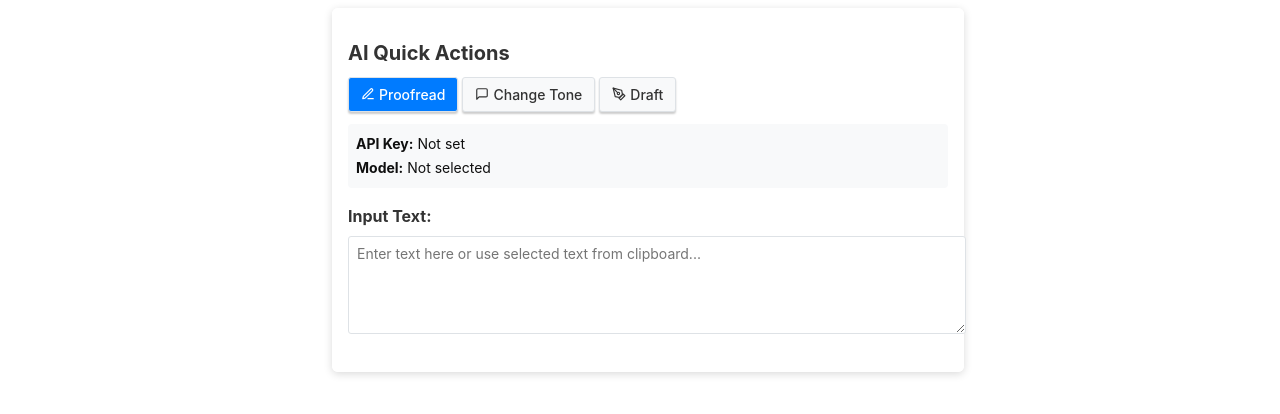
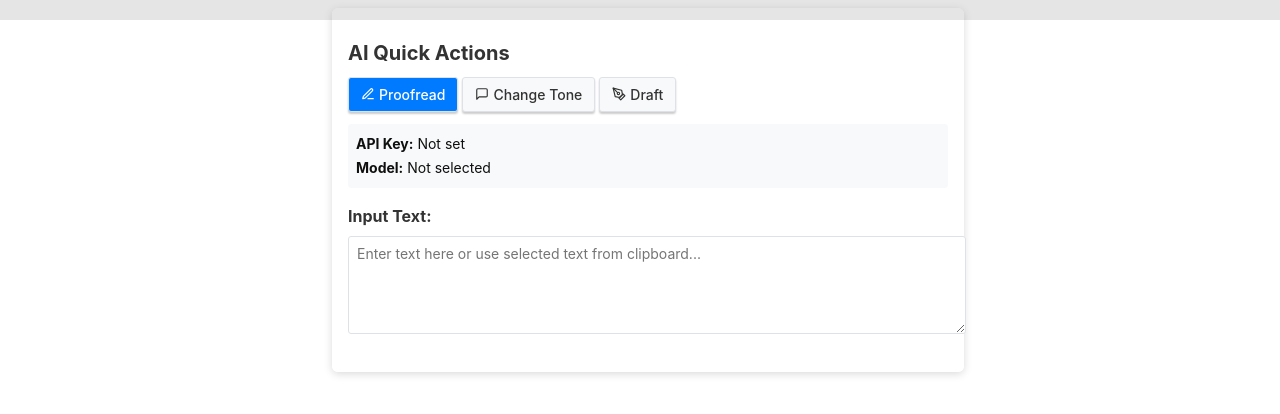
Before and after one commit to IcyFeVA/wraiter, a React (Vite) app: page / in a window 1280 px wide. Shown: the top 414 px of the page. Built offline with nearby package versions, Linux system fonts and the light colour scheme.

Commit message:
draggable top bar

```diff
--- a/src/App.css
+++ b/src/App.css
@@ -86,6 +86,11 @@ button {
   margin-right: 5px;
 }
 
+.drag-region {
+  -webkit-app-region: drag;
+  app-region: drag;
+}
+
 @media (prefers-color-scheme: dark) {
   :root {
     color: #f6f6f6;
--- a/src/App.tsx
+++ b/src/App.tsx
@@ -13,6 +13,34 @@ function App() {
       height: '100vh',
       backgroundColor: 'transparent'
     }}>
+      {/* Draggable top bar */}
+      <div
+        className="drag-region"
+        style={{
+          width: '100%',
+          height: '20px',
+          backgroundColor: 'rgba(0, 0, 0, 0.1)',
+          cursor: 'grab',
+          position: 'fixed',
+          top: 0,
+          left: 0,
+          zIndex: 9999,
+          WebkitUserSelect: 'none',
+          userSelect: 'none'
+        }}
+        data-tauri-drag-region="true"
+        onMouseDown={(e) => {
+          if (e.button === 0) { // Left mouse button
+            e.currentTarget.style.cursor = 'grabbing';
+          }
+        }}
+        onMouseUp={(e) => {
+          e.currentTarget.style.cursor = 'grab';
+        }}
+        onMouseLeave={(e) => {
+          e.currentTarget.style.cursor = 'grab';
+        }}
+      />
       {currentView === 'main' && <Overlay />}
       {currentView === 'settings' && <Settings />}
     </div>
```
